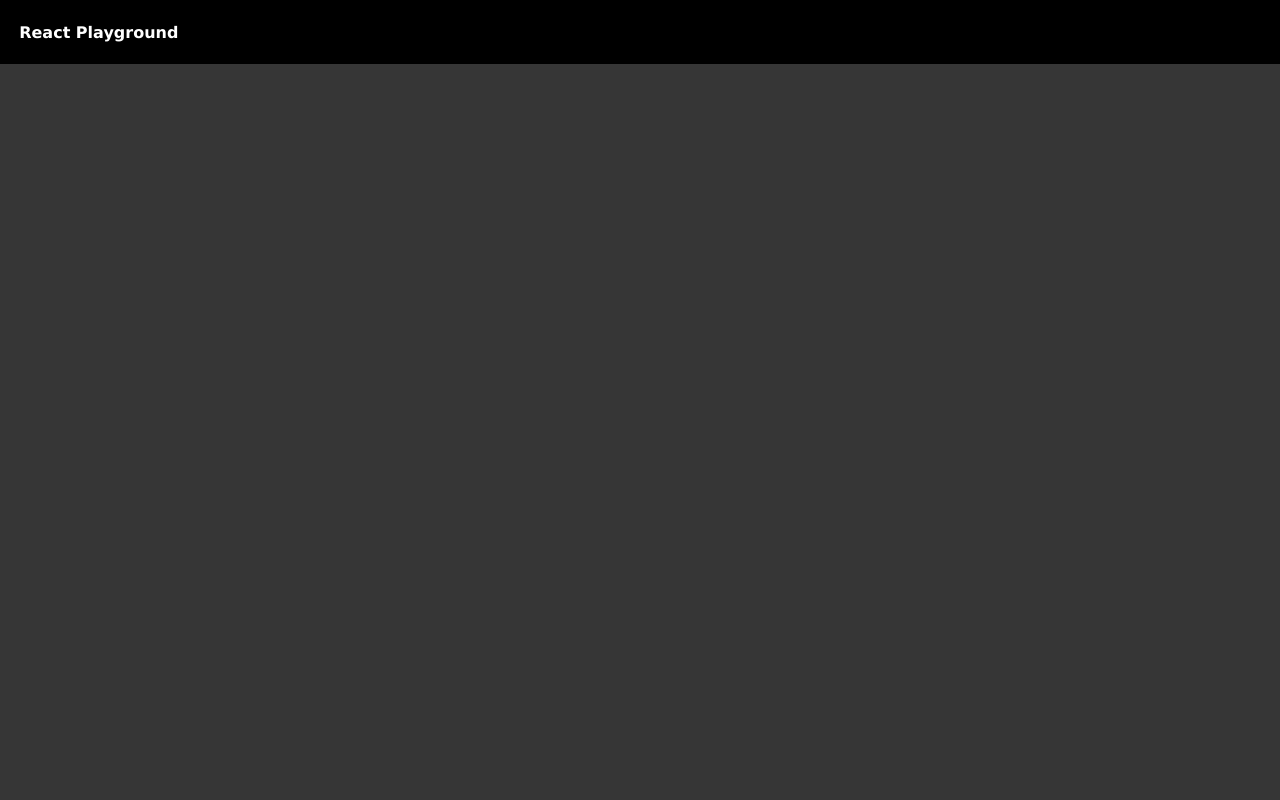
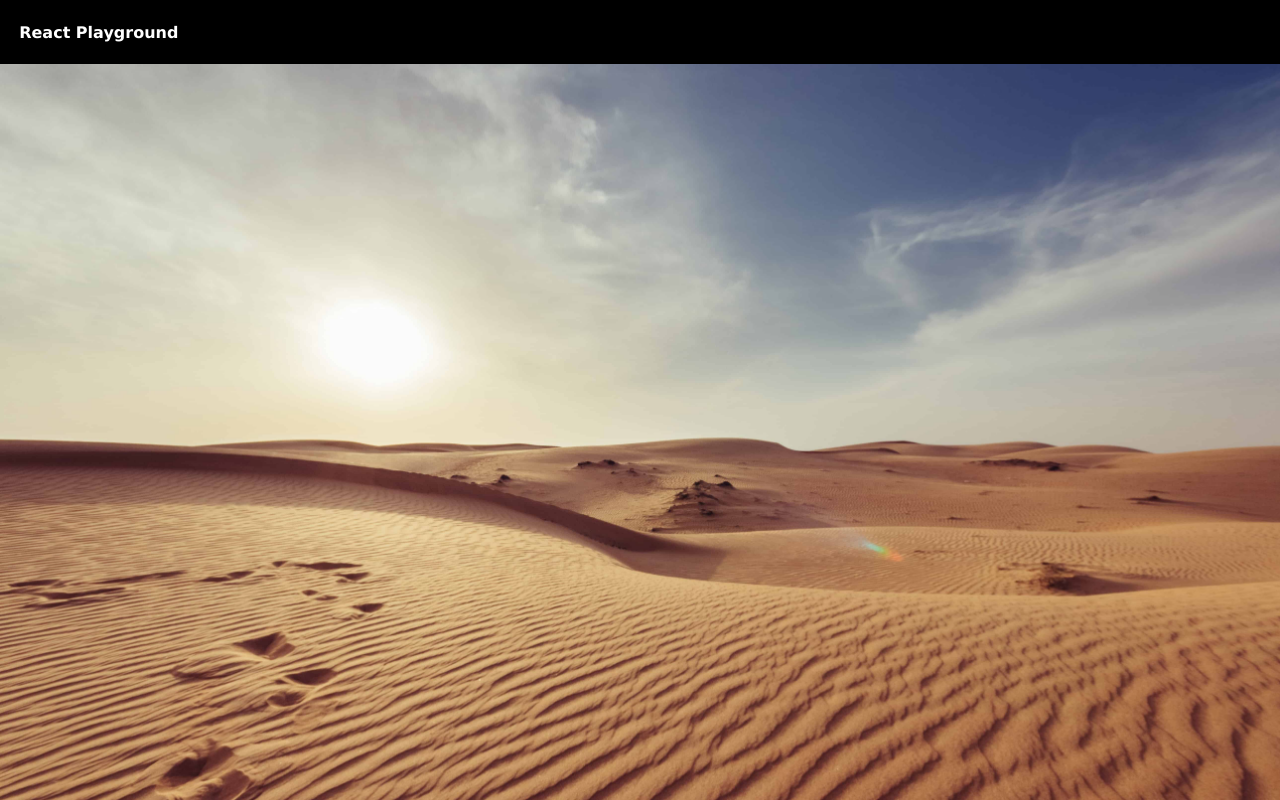
Before and after one commit to mariahelenanoren/react-playground, a React app: page /desert in a window 1280 px wide. Built offline with nearby package versions, Linux system fonts and the light colour scheme.

Commit message:
added second way of using router

```diff
--- a/src/components/DetailView.tsx
+++ b/src/components/DetailView.tsx
@@ -1,13 +1,36 @@
 import React, { CSSProperties } from "react";
+import { RouteComponentProps } from "react-router-dom";
 
-class DetailView extends React.Component {
+class DetailView extends React.Component<Props, State> {
+  constructor(props: Props, state: State) {
+    super(props);
+    this.state = {
+      name: this.props.match.params.name,
+      imageSrc: "",
+    };
+  }
+
+  componentDidMount() {
+    this.setState({
+      imageSrc: `../assets/${this.state.name}.jpg`,
+    });
+  }
+
   render() {
+    console.log(this.props.match.params.name);
     return (
       <div style={detail}>
-        <img style={detailImage} src="../../assets/forest.jpg"></img>
+        <img style={detailImage} src={this.state.imageSrc}></img>
       </div>
     );
   }
+}
+
+interface Props extends RouteComponentProps<{ name: string }> {}
+
+interface State {
+  name: string;
+  imageSrc: string;
 }
 
 const detail: CSSProperties = {
--- a/src/components/ViewContainer.tsx
+++ b/src/components/ViewContainer.tsx
@@ -1,7 +1,7 @@
 import React, { CSSProperties } from "react";
 import MasterView from "./MasterView";
 import DetailView from "./DetailView";
-import { Switch, Route } from "react-router-dom";
+import { Switch, Route, Router } from "react-router-dom";
 
 class Content extends React.Component<Props, State> {
   constructor(props: Props, state: State) {
@@ -20,8 +20,12 @@ class Content extends React.Component<Props, State> {
             <MasterView navIds={this.state.navIds} />
           </Route>
           {this.state.navIds.map((id) => (
-            <Route path={id} key={id} component={DetailView} exact />
+            <Route path="/:name" component={DetailView} />
+            /* <Route path={"/" + id} key={id}>
+              <DetailView id={id} />
+            </Route> */
           ))}
+          <h2>You've tried to access a page which doesn't exist – error 404</h2>
         </Switch>
       </div>
     );
```
